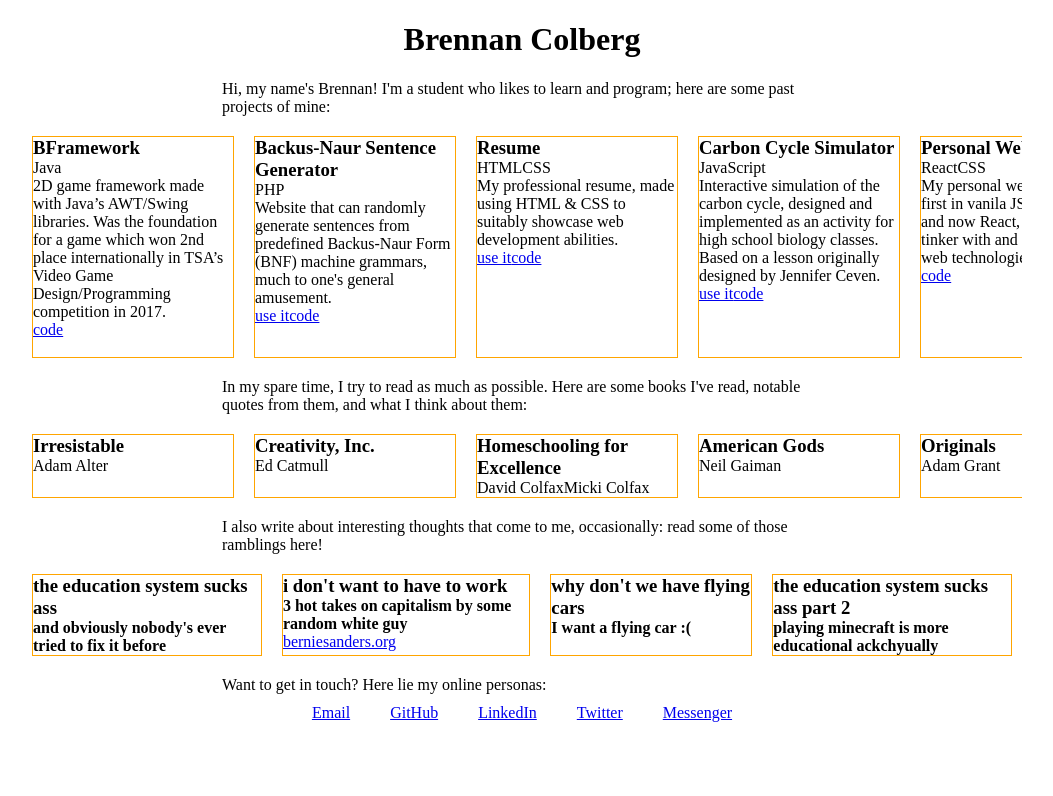
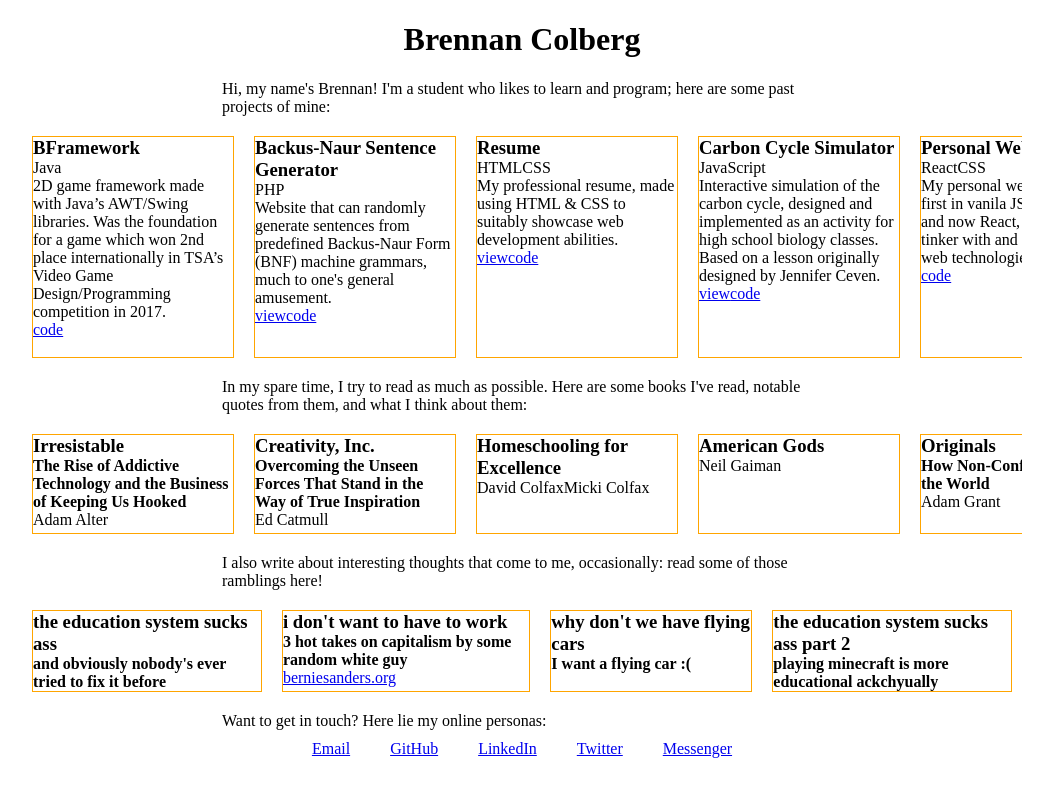
Before and after one commit to BrennanColberg/website, a React (Create React App) app: page / in a window 1280 px wide. Shown: the top 796 px of the page, without its empty margins (118-1171 px from the left). Built offline with nearby package versions, Linux system fonts and the light colour scheme.

Commit message:
added book subtitles

```diff
--- a/src/App.js
+++ b/src/App.js
@@ -13,7 +13,7 @@ const App = () => (
     </p>
     <Preview json={require('./assets/projects.json').map(project => {
         let links = [];
-        if (project.link) links.push({"text": "use it", "href": project.link});
+        if (project.link) links.push({"text": "view", "href": project.link});
         if (project.code) links.push({"text": "code", "href": project.code})
         return ({
         "title": project.name,
@@ -29,7 +29,7 @@ const App = () => (
       about them:
     </p>
     <Preview json={require('./assets/books.json').map(book => ({
-      "title": book.title,
+      "title": book.title /* + (book.subtitle ? ": " + book.subtitle : "") */,
       "subtitle": book.subtitle,
       "tags": book.author
     }))} />
--- a/src/assets/books.json
+++ b/src/assets/books.json
@@ -1,10 +1,12 @@
 [
   {
     "title": "Irresistable",
+    "subtitle": "The Rise of Addictive Technology and the Business of Keeping Us Hooked",
     "author": ["Adam Alter"]
   },
   {
     "title": "Creativity, Inc.",
+    "subtitle": "Overcoming the Unseen Forces That Stand in the Way of True Inspiration",
     "author": ["Ed Catmull"]
   },
   {
@@ -17,6 +19,7 @@
   },
   {
     "title": "Originals",
+    "subtitle": "How Non-Conformists Move the World",
     "author": ["Adam Grant"]
   },
   {
@@ -41,10 +44,12 @@
   },
   {
     "title": "The Teenage Liberation Handbook",
+    "subtitle": "How to Quit School and Get a Real Life and Education",
     "author": ["Grace Llewellyn"]
   },
   {
     "title": "The Idealist",
+    "subtitle": "Aaron Swartz and the Rise of Free Culture on the Internet",
     "author": ["Justin Peters"]
   },
   {
@@ -53,10 +58,12 @@
   },
   {
     "title": "The Self-Driven Child",
+    "subtitle": "The Science and Sense of Giving Your Kids More Control Over Their Lives",
     "author": ["William Stixrud", "Ned Johnson"]
   },
   {
     "title": "Zero to One",
+    "subtitle": "Notes on Startups, or How to Build the Future",
     "author": ["Peter Thiel"]
   }
 ]
```
